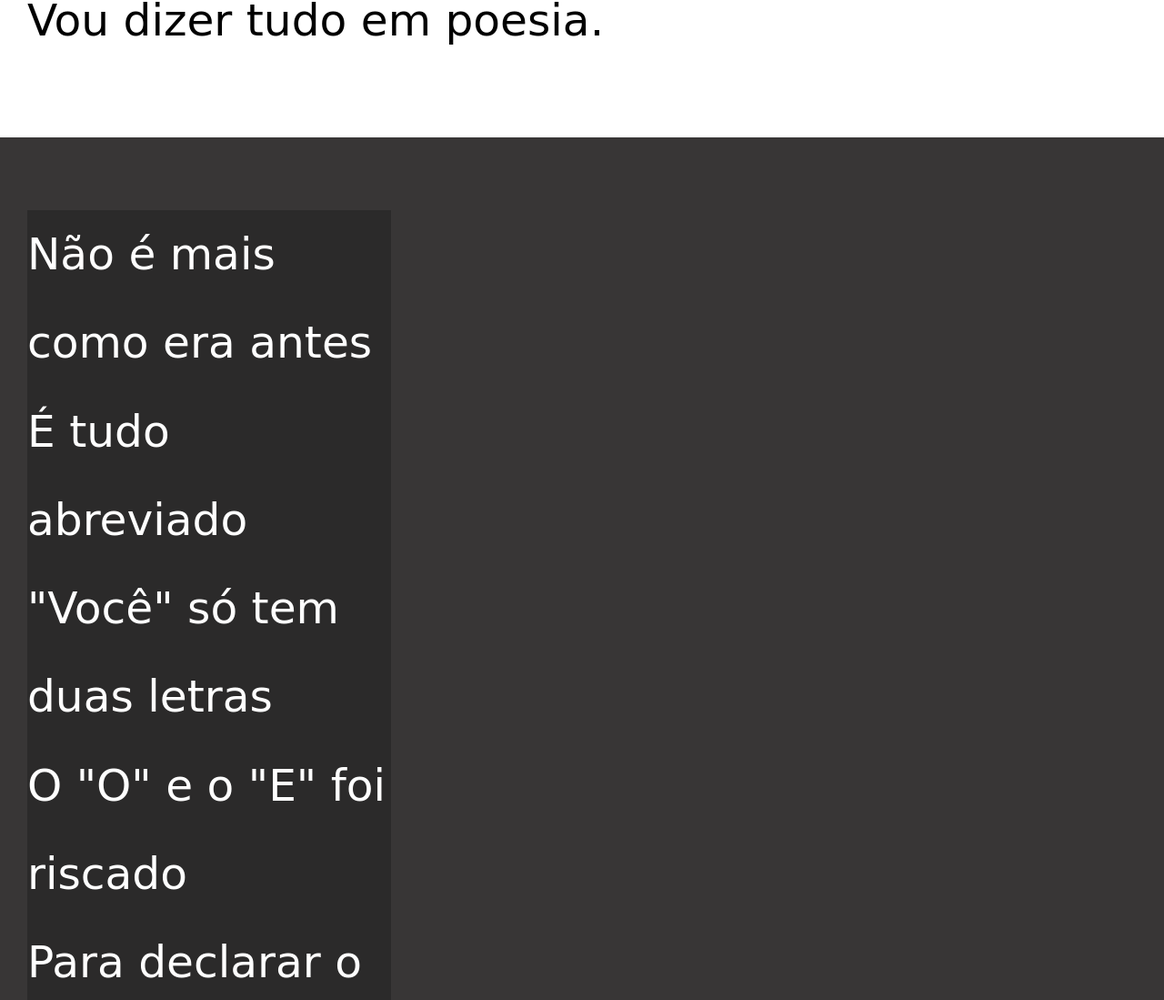
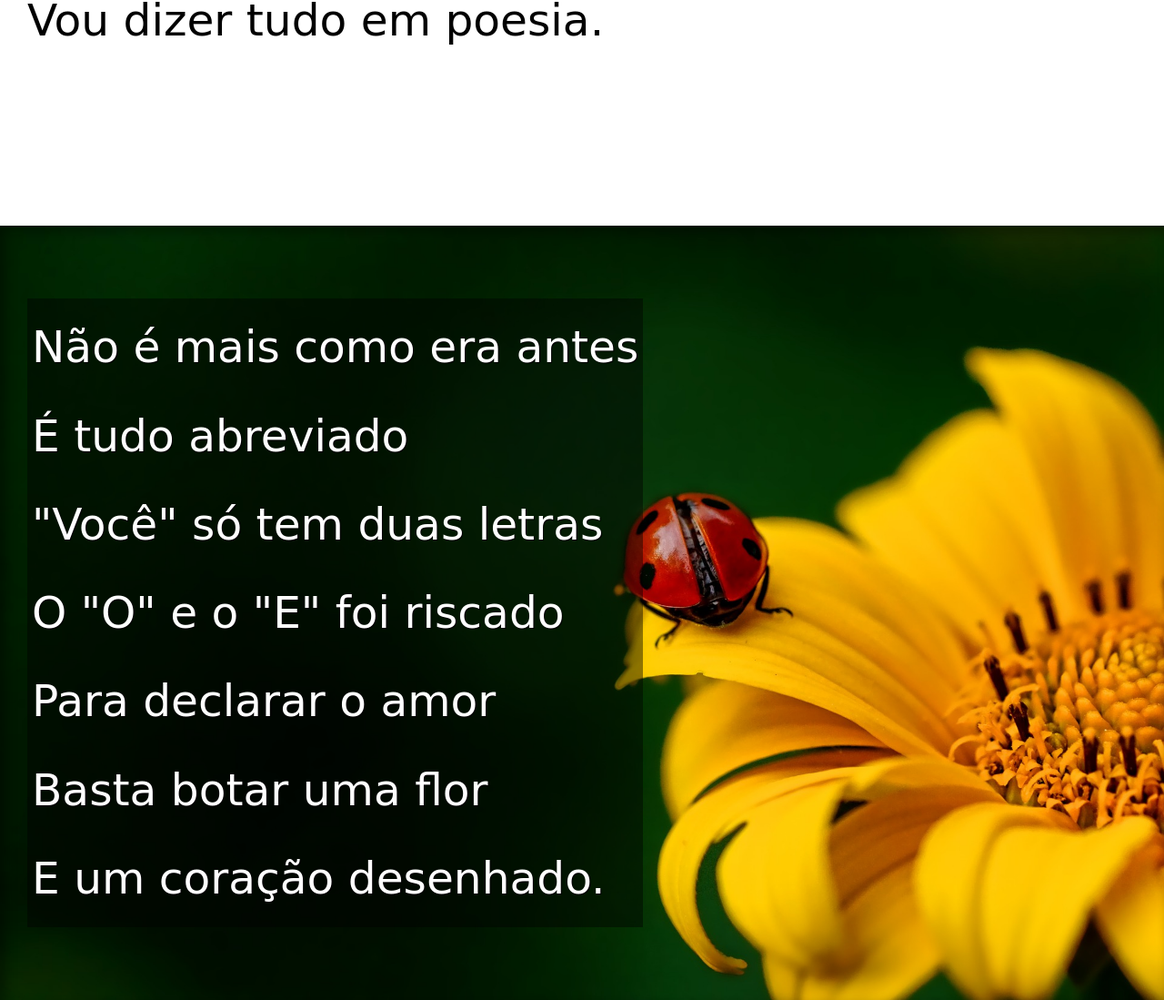
Before and after one commit to RafaelLiger/html-css, a plain HTML site: page Exercicios/desafio_12/index.html in a window 1280 px wide. Shown: the part 882-1981 px from the top of the page at 91% size. Drawn offline with Linux system fonts and the light colour scheme; a web font is replaced by a local one.

Commit message:
Efeito parallax

```diff
--- a/Exercicios/desafio_12/estilos/style.css
+++ b/Exercicios/desafio_12/estilos/style.css
@@ -63,6 +63,11 @@ section {
     padding-left: 30px;
 
 }
+section > p {
+    padding-bottom: 2em;
+
+}
+
 section.normal {
     background-color: white;
     color: black;
@@ -70,11 +75,28 @@ section.normal {
 section.imagem {
     background-color: rgb(56, 54, 54);
     color: white;
+    box-shadow: inset 6px 6px 13px 0px rgba(0, 0, 0, 0.397);
+    background-size: cover;
+    background-attachment: fixed;
 }
 section.imagem > p {
-    width: 400px;
-    background-color: rgba(0, 0, 0, 0.233);
+    display: inline-block;
+    padding: 5px;
+    background-color: rgba(0, 0, 0, 0.438);
+    text-shadow: 1px 1px 0px black;
 }
+section#img01 {
+    background-image: url('../imagens/background001.jpg');
+    background-position:right center;
+
+}
+section#img02 {
+    background-image: url('../imagens/background002.jpg');
+
+}
+
+
+
 footer {
     background-color: black;
     color:white;
--- a/Exercicios/desafio_12/index.html
+++ b/Exercicios/desafio_12/index.html
@@ -28,7 +28,7 @@
 
 
 
-    <section class="imagem">
+    <section class="imagem" id="img01">
         <p>
             Não é mais como era antes<br>
             É tudo abreviado<br>
@@ -66,7 +66,7 @@
 
 
 
-    <section class="imagem">
+    <section class="imagem" id="img02">
         <p>
             Tenho saudade das cartas<br>
             Escritas com a própria mão<br>
@@ -89,6 +89,8 @@
             Abriu outro aplicativo<br>
             O mundo ficou cativo<br>
             Da tecnologia do agora.
+        </p>
+        <P>
             Felizmente, pra orar<br>
             Não precisa de internet<br>
             Deus escuta todo mundo<br>
```
